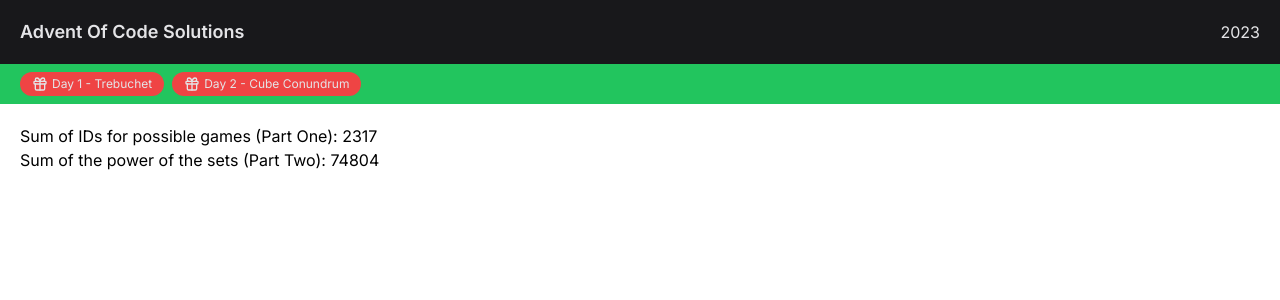
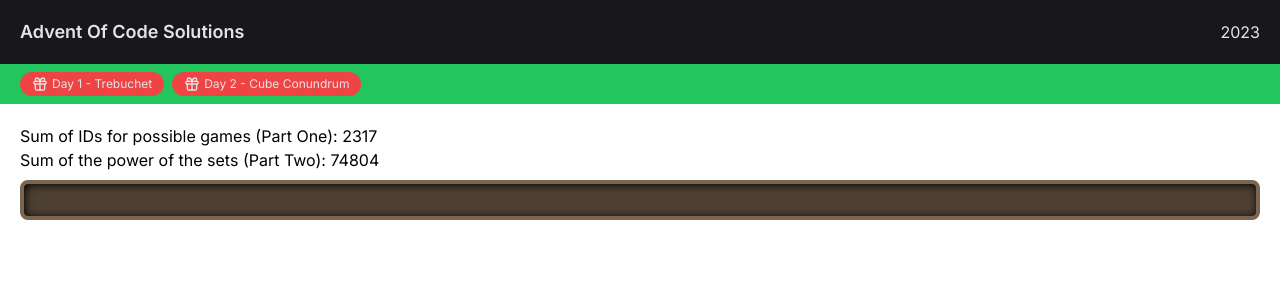
Before and after one commit to greengem/advent-of-code, a Next.js app: page /2023/day-2 in a window 1280 px wide. Shown: the top 300 px of the page. Built offline with nearby package versions, Linux system fonts and the light colour scheme; no server answers.

Commit message:
Updated gist url

```diff
--- a/app/2023/day-1/page.tsx
+++ b/app/2023/day-1/page.tsx
@@ -81,7 +81,7 @@ const Trebuchet: React.FC = () => {
         <div className='container'>
             <p>Sum of all calibration values (Part 1): {sumPart1}</p>
             <p>Sum of all calibration values (Part 2): {sumPart2}</p>
-            <FetchGist gistUrl="https://raw.githubusercontent.com/greengem/advent-of-code/main/app/2023/day-1/part-1/page.tsx" />
+            <FetchGist gistUrl="https://raw.githubusercontent.com/greengem/advent-of-code/main/app/2023/day-1/page.tsx" />
         </div>
         </>
     );
--- a/app/2023/day-2/page.tsx
+++ b/app/2023/day-2/page.tsx
@@ -1,4 +1,5 @@
 'use client'
+import FetchGist from "@/utils/FetchGist";
 import { useState, useEffect } from "react";
 
 interface CubeCounts {
@@ -97,6 +98,7 @@ export default function CubeConundrum() {
     <div>
       <p>Sum of IDs for possible games (Part One): {sumOfIds}</p>
       <p>Sum of the power of the sets (Part Two): {totalPowerSum}</p>
+      <FetchGist gistUrl='https://raw.githubusercontent.com/greengem/advent-of-code/main/app/2023/day-2/page.tsx' />
     </div>
   );
 }
```
